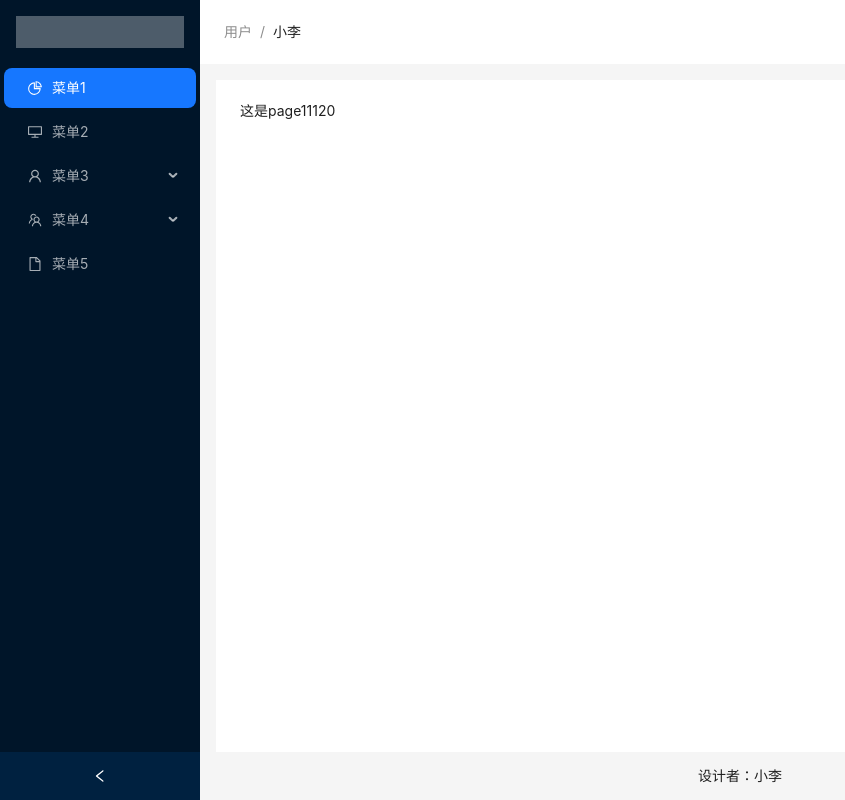
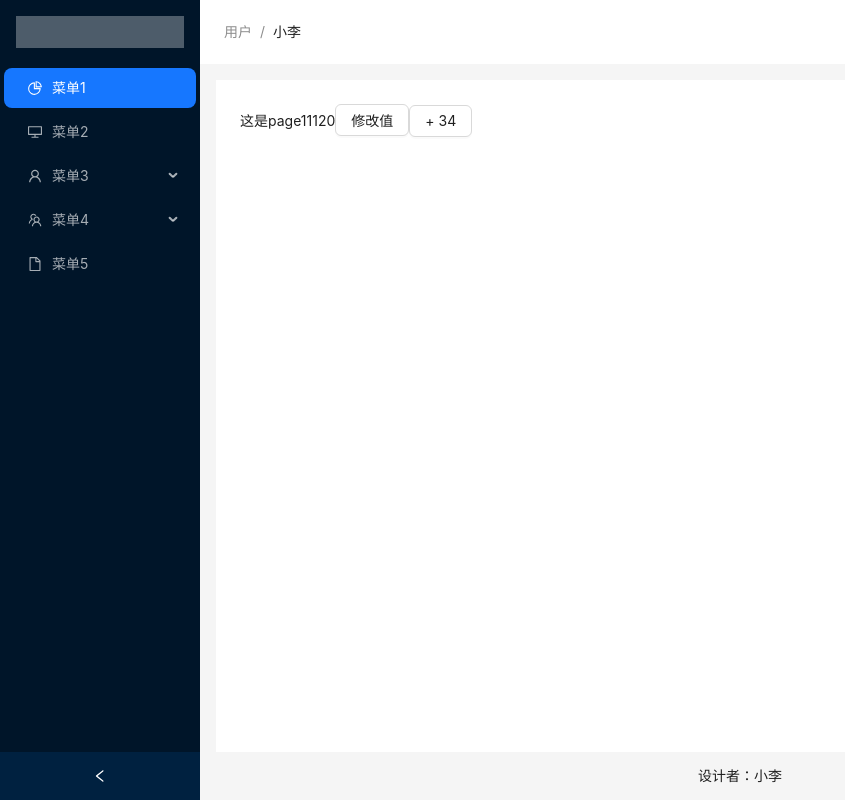
Before and after one commit to lhalou/ts-react-admin, a React (Vite) app: page /page1 in a window 1280 px wide. Shown: the whole page, without its empty margins (0-845 px from the left). Built offline with nearby package versions, Linux system fonts and the light colour scheme.

Commit message:
通过 react-redux中的useDispatch 修改state中的数据

```diff
--- a/src/store/reducer.tsx
+++ b/src/store/reducer.tsx
@@ -2,9 +2,19 @@ const defaultState = {
     num: 20
 }
 
-let reducer = (state=defaultState) => {
+let reducer = (state=defaultState, action: {type: string, val: number}) => {
+    //进入系统，初始reducer会执行一次，之后，每次执行dispatch，reducer会执行一次
+    console.log("执行了")
     //对旧的状态进行深拷贝
     const newState = JSON.parse(JSON.stringify(state))
+    switch (action.type) {
+        case "add" :
+            newState.num ++
+            break;
+        case "changeVal" :
+            newState.num += action.val
+            break;
+    }
     return newState
 }
 
--- a/src/views/page1.tsx
+++ b/src/views/page1.tsx
@@ -1,10 +1,29 @@
 import React from "react"
-import  { useSelector } from "react-redux";
+import  { useSelector, useDispatch } from "react-redux";
+import { Button } from "antd"
 //通过useSelector获取仓库的数据
 function Page1 () {
     const  { num } = useSelector((state) => ({
         num: state.num
     }))
-    return <div>这是page111{num}</div>
+    const dispatch = useDispatch()
+    const handleChangeNum = () => {
+        //只要执行了dispatch，就会执行reducer
+
+        dispatch({
+            type: "add"
+        })
+    }
+    const handleChangeAddNum = () => {
+        dispatch({
+            type: 'changeVal',
+            val: 34
+        })
+    }
+    return <div>
+        这是page111{num}
+        <Button onClick={handleChangeNum}>修改值</Button>
+        <Button onClick={handleChangeAddNum}>+ 34</Button>
+    </div>
 }
 export default Page1
```
Also changed, not shown: 1 other file (tests, documents, lock files or other folders).
